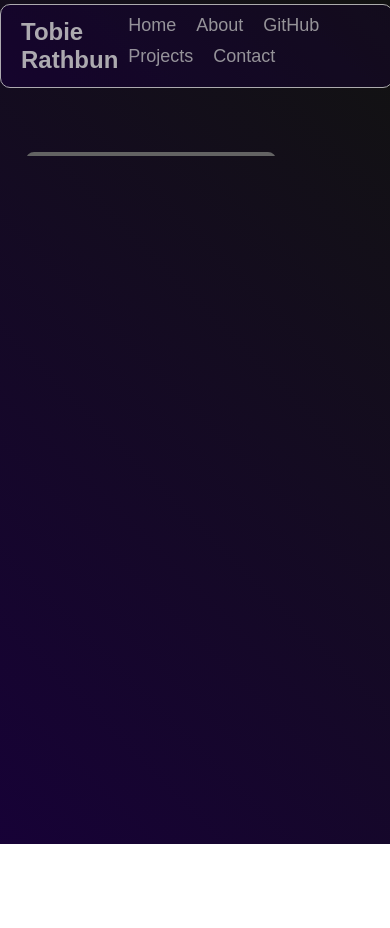
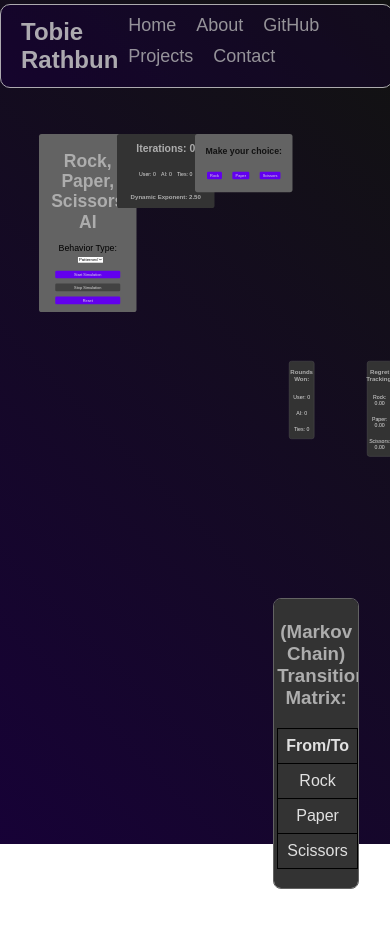
Before and after one commit to Tobie-Rathbun/React-Portfolio--Next.js-, a Next.js app: page /rps in a window 390 px wide. Shown: the top 928 px of the page. Before the commit the page ends 844 px from the top, so only its background shows below. Built offline with nearby package versions, Linux system fonts and the light colour scheme.

Commit message:
fixed rps, made responsive

```diff
--- a/src/app/globals.css
+++ b/src/app/globals.css
@@ -23,6 +23,7 @@ body {
   color: var(--primary-text-color);
   position: relative;
   background: none;
+  overflow-y: auto;
 }
 
 /* Main content */
@@ -673,20 +674,21 @@ button:active, input[type="text"]:active, input[type="password"]:active {
 
 .flex-container {
   display: flex;
-  flex-direction: row;
-  justify-content: space-around;
-  align-items: flex-start;
-  flex-wrap: wrap;
-  margin: 2rem 0;
-  gap: 1rem;
+  flex-direction: column; /* Stack items vertically */
+  justify-content: center; /* Center items vertically */
+  align-items: center; /* Center items horizontally */
+  min-height: 100vh; /* Ensure full vertical height */
+  padding: 2rem; /* Add spacing around content */
+  box-sizing: border-box; /* Include padding in element dimensions */
+  overflow-y: visible;
 }
 
 .flex-item {
-  flex: 1;
-  margin: 0 1rem;
-  min-width: 250px; /* Prevent items from becoming too small */
-  text-align: left;
+  flex: 1 1 auto; /* Allow flexible resizing */
+  min-width: 300px; /* Ensure minimum width */
+  text-align: left; /* Center-align content */
 }
+
 
 .horiz-container {
   display: flex;
@@ -796,8 +798,11 @@ button:active, input[type="text"]:active, input[type="password"]:active {
   cursor: grab;
   user-select: none; /* Prevent text selection during dragging */
   touch-action: none; /* Disable touch scrolling for mobile dragging */
-  max-width: 30%; /* Prevent overly large containers */
+  width: 20%; /* Set proportional width */
+  max-width: 30%; /* Limit the maximum width */
+  height: auto; /* Allow height to adjust based on content */
 }
+
 
 
 
@@ -807,14 +812,14 @@ button:active, input[type="text"]:active, input[type="password"]:active {
 
 /* Media Queries */
 
-@media (max-width: 768px) {
+/* @media (max-width: 768px) {
   #container1 { top: 10px; left: 10px; }
   #container2 { top: 120px; left: 10px; }
   #container3 { top: 230px; left: 10px; }
   #container4 { top: 340px; left: 10px; }
   #container5 { top: 450px; left: 10px; }
   #container6 { top: 560px; left: 10px; }
-}
+} */
 
 
 
@@ -852,6 +857,12 @@ button:active, input[type="text"]:active, input[type="password"]:active {
   border-radius: 8px; /* Rounded corners */
   text-align: center; /* Center align text */
 }
+
+.flex-item, .stats-box {
+  transform: scale(var(--dynamic-scale));
+  transform-origin: top left; /* Adjust the scaling origin */
+}
+
 
 #c1, #c3 h2 {
   color: var(--primary-text-color);
@@ -907,6 +918,8 @@ button:active, input[type="text"]:active, input[type="password"]:active {
   justify-content: center; /* Center content horizontally */
   gap: 1rem;
   margin-top: 2rem;
+  overflow-y: auto;
+  overflow-x: auto;
 }
 
 /* Stats box for consistent height and alignment */
@@ -928,24 +941,44 @@ button:active, input[type="text"]:active, input[type="password"]:active {
 .matrix-box {
   flex: 2 1 400px; /* Make matrix box wider */
   overflow-x: auto; /* Add horizontal scroll if needed */
+  overflow-y: auto;
   padding: 1rem;
 }
 
-/* Responsive adjustments for smaller screens */
-@media (max-width: 600px) {
-  .flex-container {
-    padding: 1rem;
+.flex-item, .stats-box, .matrix-box {
+  flex: 1 1 300px; /* Flexible width with a minimum of 300px */
+  max-width: 300px; /* Limit maximum width */
+  text-align: center;
+  padding: 1rem;
+  border-radius: 8px;
+  background-color: var(--chord-player-background);
+}
+
+/* Add responsive scaling */
+@media (max-width: 768px) {
+  .flex-item, .stats-box, .matrix-box {
+    flex: 1 1 100%; /* Full width for smaller screens */
+    max-width: 100%; /* Ensure content does not overflow */
+    padding: 0.5rem;
   }
 
+  .btn, .choice-btn {
+    font-size: 14px; /* Reduce font size for smaller screens */
+    padding: 0.4rem 0.8rem; /* Adjust padding */
+  }
+}
+
+@media (max-width: 480px) {
   .flex-item, .stats-box, .matrix-box {
-    width: 100%; /* Full width for small screens */
+    padding: 0.2rem;
   }
 
-  .stats-container {
-    flex-direction: column; /* Stack items vertically */
-    align-items: center;
+  .btn, .choice-btn {
+    font-size: 12px;
+    padding: 0.3rem 0.6rem;
   }
 }
+
 
 
 
--- a/src/app/rps/page.tsx
+++ b/src/app/rps/page.tsx
@@ -302,43 +302,54 @@ const RockPaperScissors: React.FC = () => {
   };
 
 
+  type Position = { x: number; y: number };
+  type Positions = {
+    c1: Position;
+    c2: Position;
+    c3: Position;
+    c4: Position;
+    c5: Position;
+    c6: Position;
+  };
 
+  const useDraggable = (
+    id: keyof Positions,
+    setPositions: React.Dispatch<React.SetStateAction<Positions>>
+  ): {
+    position: Position;
+    zIndex: number;
+    handleMouseDown: (event: React.MouseEvent<HTMLDivElement>) => void;
+  } => {
+    const [isDragging, setIsDragging] = useState<boolean>(false);
+    const [offset, setOffset] = useState<Position>({ x: 0, y: 0 });
+    const [zIndex, setZIndex] = useState<number>(0);
 
-
-
-  const useDraggable = (id: string, initialX: number, initialY: number) => {
-    const [position, setPosition] = useState({ x: initialX, y: initialY });
-    const [isDragging, setIsDragging] = useState(false);
-    const [offset, setOffset] = useState({ x: 0, y: 0 });
-    const [zIndex, setZIndex] = useState(0); // Add z-index state
-
-    const handleMouseDown = (event: React.MouseEvent) => {
+    const handleMouseDown = (event: React.MouseEvent<HTMLDivElement>): void => {
       setIsDragging(true);
       setZIndex(9999);
 
-      // Record the offset between the mouse position and the element's position
-      const element = document.getElementById(id);
-      if (element) {
-        const rect = element.getBoundingClientRect();
-        setOffset({
-          x: event.clientX - rect.left,
-          y: event.clientY - rect.top,
-        });
-      }
+      const elementPosition = positions[id]; // Get the current position from state
+      setOffset({
+        x: event.clientX - elementPosition.x, // Calculate the offset relative to the stored position
+        y: event.clientY - elementPosition.y,
+      });
     };
 
-    const handleMouseUp = () => {
+    const handleMouseUp = (): void => {
       setIsDragging(false);
-      setZIndex(zIndMod + 1);
+      setZIndex(6); // Reset z-index
     };
 
-    const handleMouseMove = (event: MouseEvent) => {
+    const handleMouseMove = (event: MouseEvent): void => {
       if (!isDragging) return;
 
-      setPosition({
-        x: event.clientX - offset.x, // Adjust position by the offset
-        y: event.clientY - offset.y,
-      });
+      setPositions((prev) => ({
+        ...prev,
+        [id]: {
+          x: event.clientX - offset.x, // Adjust position by the offset
+          y: event.clientY - offset.y,
+        },
+      }));
     };
 
     useEffect(() => {
@@ -353,13 +364,81 @@ const RockPaperScissors: React.FC = () => {
       };
     }, [isDragging, offset]);
 
-    return { position, zIndex, handleMouseDown };
+    return { position: positions[id], zIndex, handleMouseDown };
   };
 
 
 
 
 
+
+  const [positions, setPositions] = useState<Positions>({
+    c1: { x: 0, y: 0 },
+    c2: { x: 0, y: 0 },
+    c3: { x: 0, y: 0 },
+    c4: { x: 0, y: 0 },
+    c5: { x: 0, y: 0 },
+    c6: { x: 0, y: 0 },
+  });
+
+  useEffect(() => {
+    setPositions(initializePositions());
+  }, []);
+
+
+  const c1Draggable = useDraggable('c1', setPositions);
+  const c2Draggable = useDraggable('c2', setPositions);
+  const c3Draggable = useDraggable('c3', setPositions);
+  const c4Draggable = useDraggable('c4', setPositions);
+  const c5Draggable = useDraggable('c5', setPositions);
+  const c6Draggable = useDraggable('c6', setPositions);
+
+  const initializePositions = (): Positions => {
+    const isSmallScreen = window.innerWidth <= 1300;
+    const isVerySmallScreen = window.innerWidth <= 480;
+
+    if (isVerySmallScreen) {
+      return {
+        c1: { x: window.innerWidth * 0.1, y: window.innerHeight * 0.05 },
+        c2: { x: window.innerWidth * 0.3, y: window.innerHeight * 0.05 },
+        c3: { x: window.innerWidth * 0.5, y: window.innerHeight * 0.05 },
+        c4: { x: window.innerWidth * 0.7, y: window.innerHeight * 0.3 },
+        c5: { x: window.innerWidth * 0.9, y: window.innerHeight * 0.3 },
+        c6: { x: window.innerWidth * 0.7, y: window.innerHeight * 0.6 },
+      };
+    }
+
+    if (isSmallScreen) {
+      return {
+        c1: { x: window.innerWidth * 0.02, y: window.innerHeight * 0 }, // 5% from left, 10% from top
+        c2: { x: window.innerWidth * 0.343, y: window.innerHeight * 0 }, // 35% from left, 10% from top
+        c3: { x: window.innerWidth * 0.665, y: window.innerHeight * 0 }, // 65% from left, 10% from top
+        c4: { x: window.innerWidth * 0.327, y: window.innerHeight * 0.45 }, // 25% from left, 50% from top
+        c5: { x: window.innerWidth * 0.53, y: window.innerHeight * 0.45 },  // 50% from left, 50% from top
+        c6: { x: window.innerWidth * 0.75, y: window.innerHeight * 0.485 }, // 75% from left, 50% from top
+      };
+    }
+
+    return {
+      c1: { x: window.innerWidth * 0.02, y: window.innerHeight * 0 }, // 5% from left, 10% from top
+      c2: { x: window.innerWidth * 0.25, y: window.innerHeight * 0 }, // 35% from left, 10% from top
+      c3: { x: window.innerWidth * 0.48, y: window.innerHeight * 0 }, // 65% from left, 10% from top
+      c4: { x: window.innerWidth * 0.24, y: window.innerHeight * 0.35 }, // 25% from left, 50% from top
+      c5: { x: window.innerWidth * 0.47, y: window.innerHeight * 0.35 },  // 50% from left, 50% from top
+      c6: { x: window.innerWidth * 0.7, y: window.innerHeight * 0.37 }, // 75% from left, 50% from top
+    };
+  };
+
+  const startSimulation = () => {
+    setIsRunning(true);
+  };
+
+  const stopSimulation = () => {
+    setIsRunning(false);
+  };
+
+
+  /* Ai Performance Check*/
   useEffect(() => {
     const performanceRatio = calculatePerformanceRatio();
 
@@ -378,22 +457,7 @@ const RockPaperScissors: React.FC = () => {
   }, [scores]); // Trigger whenever scores are updated
 
 
-  const c1Draggable = useDraggable('c1', 10, 60);
-  const c2Draggable = useDraggable('c2', 475, 60);
-  const c3Draggable = useDraggable('c3', 825, 60);
-  const c4Draggable = useDraggable('c4', 475, 425);
-  const c5Draggable = useDraggable('c5', 740, 425);
-  const c6Draggable = useDraggable('c6', 1020, 435);
-
-
-  const startSimulation = () => {
-    setIsRunning(true);
-  };
-
-  const stopSimulation = () => {
-    setIsRunning(false);
-  };
-
+  // Run Simulation
   useEffect(() => {
     if (!isRunning) return;
 
@@ -403,6 +467,56 @@ const RockPaperScissors: React.FC = () => {
 
     return () => clearInterval(interval); // Cleanup on stop
   }, [isRunning]);
+
+
+  // Update Positions
+  useEffect(() => {
+    const updatePositions = () => {
+      setPositions({
+        c1: { x: window.innerWidth * 0.05, y: window.innerHeight * 0.0 },
+        c2: { x: window.innerWidth * 0.35, y: window.innerHeight * 0.0 },
+        c3: { x: window.innerWidth * 0.65, y: window.innerHeight * 0.0 },
+        c4: { x: window.innerWidth * 0.4, y: window.innerHeight * 0.4 },
+        c5: { x: window.innerWidth * 0.6, y: window.innerHeight * 0.4 },
+        c6: { x: window.innerWidth * 0.8, y: window.innerHeight * 0.4 },
+      });
+    };
+
+    window.addEventListener('resize', updatePositions);
+    return () => window.removeEventListener('resize', updatePositions);
+  }, []);
+
+
+
+  // Handle Resize
+  useEffect(() => {
+    const handleResize = () => {
+      document.documentElement.style.setProperty('--dynamic-scale', Math.min(window.innerWidth / 1200, 1).toString());
+    };
+
+    window.addEventListener('resize', handleResize);
+    handleResize();
+
+    return () => window.removeEventListener('resize', handleResize);
+  }, []);
+
+  useEffect(() => {
+    const updateDynamicPositions = () => {
+      const newPositions = initializePositions();
+      setPositions(newPositions);
+    };
+
+    // Set initial positions and add resize listener
+    updateDynamicPositions();
+    window.addEventListener('resize', updateDynamicPositions);
+
+    // Cleanup listener on component unmount
+    return () => {
+      window.removeEventListener('resize', updateDynamicPositions);
+    };
+  }, []);
+
+
 
   return (
     <div className="flex-container">
```
